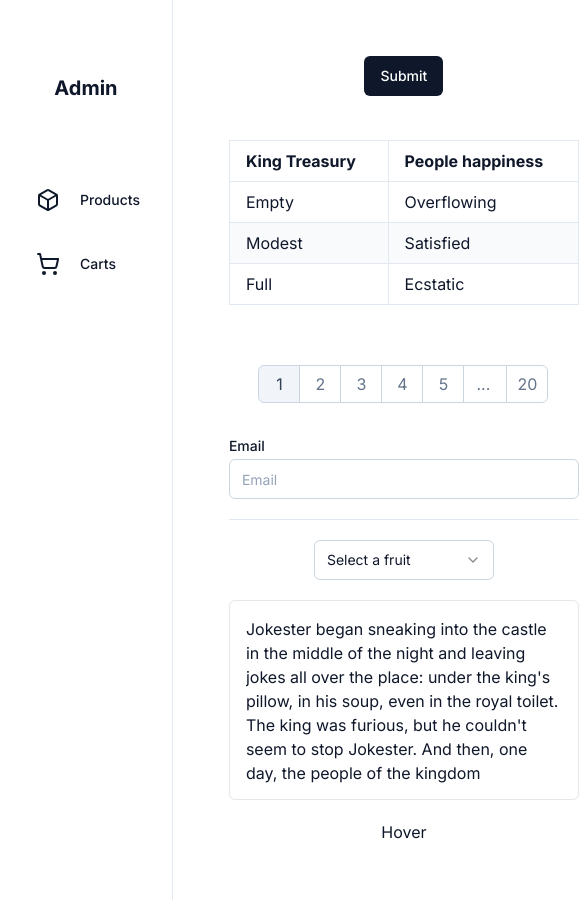
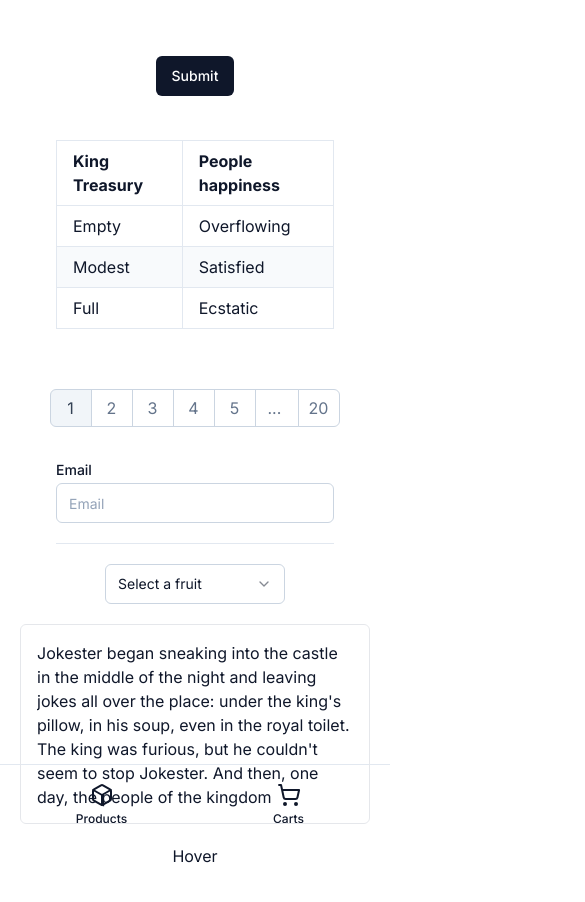
Before and after one commit to rifaldhiaw/test-admin, a Next.js app: page / in a window 390 px wide. Shown: the top 902 px of the page, 585 px wide, since content can reach past the window. Built offline with nearby package versions, Linux system fonts and the light colour scheme.

Commit message:
make product page responsive

```diff
--- a/src/components/layout/AdminLayout.tsx
+++ b/src/components/layout/AdminLayout.tsx
@@ -26,35 +26,68 @@ const AdminLayout = (props: AdminLayoutProps) => {
   const activeMenu = menus.find((menu) => menu.path === router.pathname);
 
   return (
-    <div className="flex flex-row">
-      <div className="w-56 min-h-screen border-r border-slate-200 px-4">
-        <div className="flex items-center justify-center h-16 my-14">
+    <div>
+      <div
+        className={cn(
+          "flex flex-row sm:flex-col items-center",
+          "fixed bottom-0 sm:top-0 left-0",
+          "h-20 sm:h-screen w-screen sm:w-24 lg:w-56",
+          "border-t sm:border-r border-slate-200 dark:border-slate-700",
+          "px-4",
+          "bg-white dark:bg-slate-900"
+        )}
+      >
+        <div
+          className={cn(
+            "flex items-center justify-center",
+            "h-8 lg:h-16 my-14",
+            "hidden sm:block"
+          )}
+        >
           <h1
-            className="text-xl font-bold cursor-pointer"
+            className="hidden lg:block text-xl font-bold cursor-pointer"
             onClick={() => router.push("/")}
           >
             Admin
           </h1>
+          <h1
+            className="lg:hidden text-3xl font-bold cursor-pointer"
+            onClick={() => router.push("/")}
+          >
+            A
+          </h1>
         </div>
-        <div className="grid gap-4">
+        <div
+          className={cn(
+            "flex-1",
+            "flex flex-row sm:flex-col gap-4",
+            "justify-evenly sm:justify-start"
+          )}
+        >
           {menus.map((menu) => (
-            <Link key={menu.name} href={menu.path}>
+            <Link key={menu.name} href={menu.path} className={cn("w-full")}>
               <Button
                 variant={activeMenu?.name === menu.name ? "subtle" : "link"}
                 className={cn(
-                  "h-12 w-full justify-start rounded-lg",
+                  "flex flex-col lg:flex-row gap-1",
+                  "h-auto w-full",
+                  "justify-start rounded-lg px-2 py-4 lg:px-4",
                   activeMenu?.name === menu.name && "bg-slate-100"
                 )}
               >
-                <menu.icon className="w-8 mr-4" />
-                {menu.name}
+                <menu.icon className="w-8" />
+                <span className="text-xs lg:text-base lg:ml-2">
+                  {menu.name}
+                </span>
               </Button>
             </Link>
           ))}
         </div>
       </div>
 
-      <div className="flex-1 p-4">{props.children}</div>
+      <div className={cn("mb-24 md:mb-0", "sm:ml-24 lg:ml-56", "p-4 lg:p-8")}>
+        {props.children}
+      </div>
     </div>
   );
 };
--- a/src/components/products/BrandsSelect.tsx
+++ b/src/components/products/BrandsSelect.tsx
@@ -31,7 +31,6 @@ export const BrandsSelect = () => {
       <SelectTrigger
         data-testid="brands-select"
         disabled={brandsQuery.isLoading}
-        className="w-[180px]"
       >
         <SelectValue
           placeholder={brandsQuery.isLoading ? "Loading..." : "Select a brand"}
--- a/src/components/products/CategoriesSelect.tsx
+++ b/src/components/products/CategoriesSelect.tsx
@@ -31,9 +31,9 @@ export const CategoriesSelect = () => {
       <SelectTrigger
         data-testid="categories-select"
         disabled={categoriesQuery.isLoading}
-        className="w-[180px]"
       >
         <SelectValue
+          className="text-ellipsis whitespace-nowrap"
           placeholder={
             categoriesQuery.isLoading ? "Loading..." : "Select a category"
           }
--- a/src/components/products/MaxPriceInput.tsx
+++ b/src/components/products/MaxPriceInput.tsx
@@ -20,7 +20,6 @@ export const MaxPriceInput = () => {
   return (
     <Input
       data-testid="max-price-input"
-      className="w-24"
       type="number"
       value={maxPrice}
       onChange={(e) => setMaxPrice(e.target.value)}
--- a/src/components/products/MinPriceInput.tsx
+++ b/src/components/products/MinPriceInput.tsx
@@ -20,7 +20,6 @@ export const MinPriceInput = () => {
   return (
     <Input
       data-testid="min-price-input"
-      className="w-24"
       type="number"
       value={minPrice}
       onChange={(e) => setMinPrice(e.target.value)}
--- a/src/components/products/SearchInput.tsx
+++ b/src/components/products/SearchInput.tsx
@@ -21,7 +21,7 @@ export const SearchInput = () => {
   return (
     <Input
       data-testid="search-input"
-      className="w-48"
+      className="flex-1"
       value={search}
       onChange={(e) => setSearch(e.target.value)}
       onKeyDown={(e) => {
--- a/src/pages/carts.tsx
+++ b/src/pages/carts.tsx
@@ -37,15 +37,17 @@ export default function CartPage() {
   return (
     <AdminLayout>
       <div className="flex flex-col gap-5 items-center mt-16">
-        <div className="w-full">
+        <div className="overflow-x-auto">
           <table className="w-full">
             <thead>
               <Tr className="flex flex-row">
-                <Th className="w-24">Id</Th>
-                <Th className="flex-1">User Id</Th>
-                <Th className="flex-1">Discounted Total</Th>
-                <Th className="flex-1">Total Products</Th>
-                <Th className="flex-1">Total Quantity</Th>
+                <Th className="flex items-center w-12 md:w-24">Id</Th>
+                <Th className="flex items-center w-24 md:flex-1">User Id</Th>
+                <Th className="flex items-center w-32 md:flex-1">
+                  Discounted Total
+                </Th>
+                <Th className="flex items-center flex-1">Total Products</Th>
+                <Th className="flex items-center flex-1">Total Quantity</Th>
               </Tr>
             </thead>
             <tbody>
@@ -57,9 +59,9 @@ export default function CartPage() {
                     router.push(`/carts/${cart.id}`);
                   }}
                 >
-                  <Td className="w-24">{cart.id}</Td>
-                  <Td className="flex-1">{cart.userId}</Td>
-                  <Td className="flex-1">{cart.discountedTotal}</Td>
+                  <Td className="w-12 md:w-24">{cart.id}</Td>
+                  <Td className="w-24 md:flex-1">{cart.userId}</Td>
+                  <Td className="w-32 md:flex-1">{cart.discountedTotal}</Td>
                   <Td className="flex-1">{cart.totalProducts}</Td>
                   <Td className="flex-1">{cart.totalQuantity}</Td>
                 </Tr>
--- a/src/pages/products.tsx
+++ b/src/pages/products.tsx
@@ -57,61 +57,68 @@ export default function ProductPage() {
 
   return (
     <AdminLayout>
-      <div className="flex flex-col gap-5 items-center mt-12">
-        <div className="self-stretch flex flex-row justify-between">
+      <div className="gap-5 items-center md:mt-6 lg:mt-12">
+        {/* filter section */}
+        <section className="w-full flex flex-col lg:flex-row gap-3 justify-between">
           <div className="grid gap-1.5">
             <Label>Search</Label>
             <SearchInput />
           </div>
 
-          {/* right content */}
-          <div className="flex flex-row gap-3">
-            <div className="grid gap-1.5">
+          <div className="flex items-stretch flex-col md:flex-row gap-3">
+            <div className="flex gap-3 md:w-32 lg:w-64 md:flex-auto">
+              <div className="flex-1 grid gap-1.5">
                 <Label>Min Price</Label>
                 <MinPriceInput />
               </div>
-            <div className="grid gap-1.5">
+              <div className="flex-1 grid gap-1.5">
                 <Label>Max Price</Label>
                 <MaxPriceInput />
               </div>
-            <div className="grid gap-1.5">
+            </div>
+
+            <div className="flex gap-3 md:w-64 lg:w-96 flex-auto">
+              <div className="flex-1 grid gap-1.5">
                 <Label>Brand</Label>
                 <BrandsSelect />
               </div>
-            <div className="grid gap-1.5">
+              <div className="flex-1 grid gap-1.5">
                 <Label>Category</Label>
                 <CategoriesSelect />
               </div>
             </div>
           </div>
+        </section>
 
-        <div className="self-stretch">
+        {/* table section */}
+        <section className="block mt-8 overflow-x-auto">
           <table className="w-full">
             <thead>
               <Tr className="flex flex-row">
-                <Th className="flex-1">Product Name</Th>
-                <Th className="flex-1">Brand</Th>
-                <Th className="w-24">Price</Th>
-                <Th className="w-24">Stock</Th>
-                <Th className="w-48">Category</Th>
+                <Th className="w-64 flex-auto">Product Name</Th>
+                <Th className="w-64 flex-auto">Brand</Th>
+                <Th className="w-20">Price</Th>
+                <Th className="w-20">Stock</Th>
+                <Th className="w-32">Category</Th>
               </Tr>
             </thead>
             <tbody>
               {(productsQuery.data?.body.products ?? productsLoading).map(
                 (product) => (
                   <Tr key={product.id} className="flex flex-row">
-                    <Td className="flex-1">{product.title}</Td>
-                    <Td className="flex-1">{product.brand}</Td>
-                    <Td className="w-24">{product.price}</Td>
-                    <Td className="w-24">{product.stock}</Td>
-                    <Td className="w-48">{product.category}</Td>
+                    <Td className="w-64 flex-auto">{product.title}</Td>
+                    <Td className="w-64 flex-auto">{product.brand}</Td>
+                    <Td className="w-20">{product.price}</Td>
+                    <Td className="w-20">{product.stock}</Td>
+                    <Td className="w-32">{product.category}</Td>
                   </Tr>
                 )
               )}
             </tbody>
           </table>
-        </div>
+        </section>
 
+        <section className="flex justify-center mt-4">
           <EventPager
             count={totalItems}
             page={page}
@@ -125,6 +132,7 @@ export default function ProductPage() {
               });
             }}
           />
+        </section>
       </div>
     </AdminLayout>
   );
```
Lines whose indentation alone changed are shown as unchanged.
